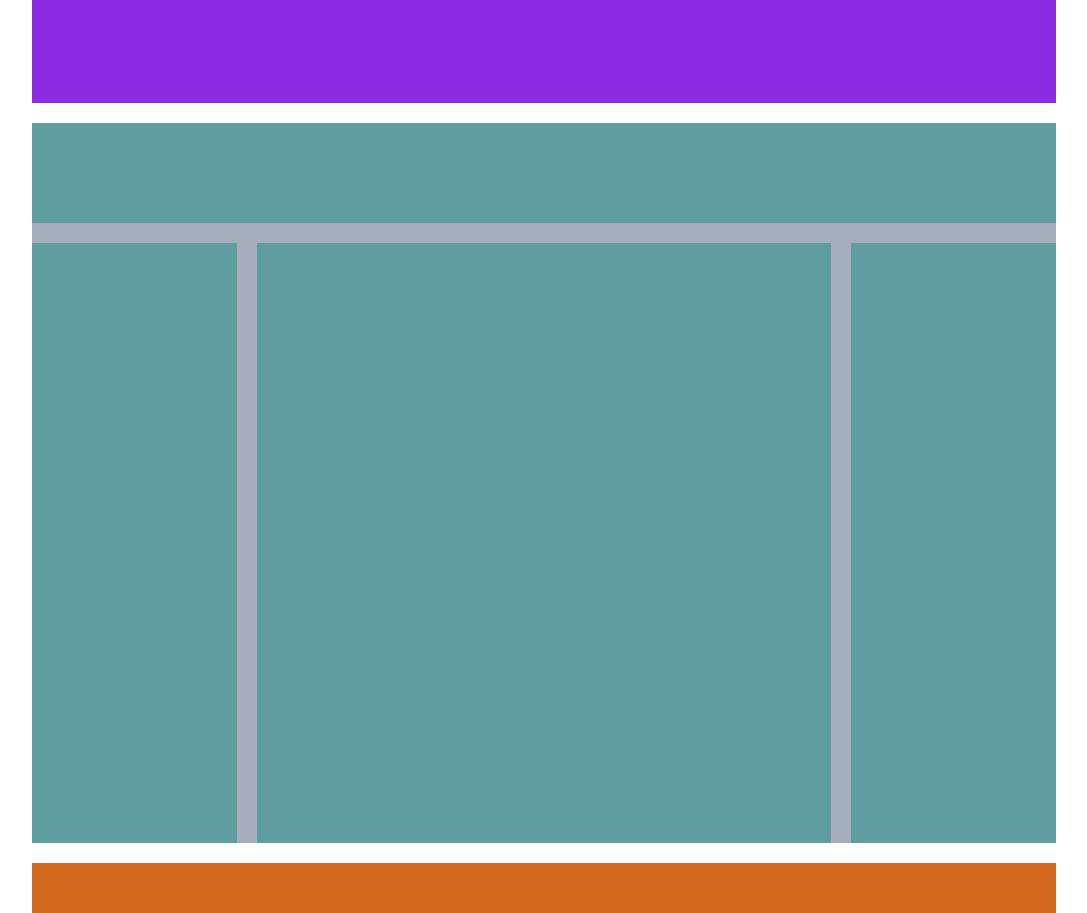
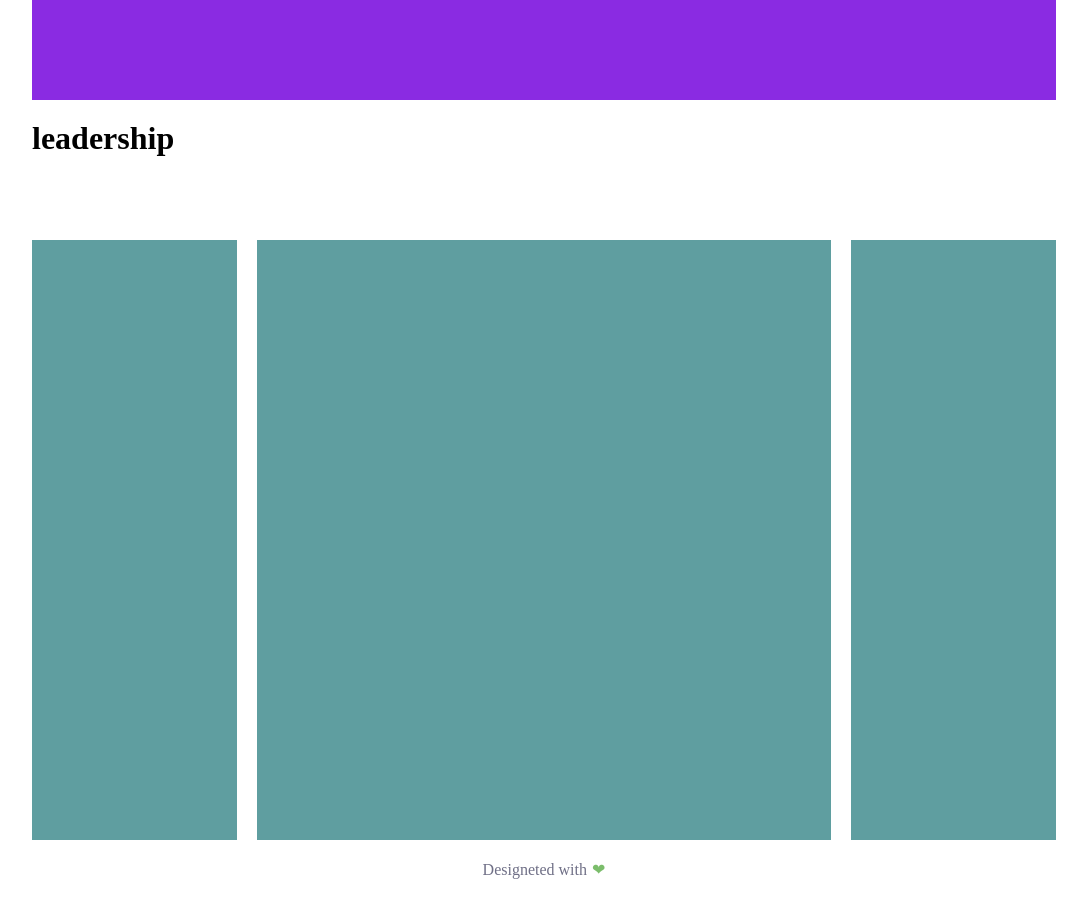
Before and after one commit to merlino79/htmlcss-wp, a plain HTML site: page index.html in a window 1280 px wide. Shown: the part 620-1533 px from the top of the page, without its empty margins (96-1183 px from the left). Drawn offline with Linux system fonts and the light colour scheme.

Commit message:
esercizio in lavorazione

```diff
--- a/css/style.css
+++ b/css/style.css
@@ -17,8 +17,9 @@
 
 .logo{
   width: 200px;
-  border-right: 3px solid black;
+  border-right: 3px solid #f85f5f;
   padding-right: 10px;
+  height: 80px;
 
 }
 
@@ -40,7 +41,7 @@ nav{
 main{
   width: 100%;
   height: 200px;
-  background-color: rgb(166, 174, 189);
+  ;
   margin-bottom: 20px;
 
 }
@@ -63,7 +64,8 @@ nav li a:hover{
 
 .title{
   height: 100px;
-  background-color: cadetblue;
+
+
   margin-bottom: 20px;
 }
 
@@ -85,5 +87,15 @@ nav li a:hover{
 
 footer{
   height: 50px;
-  background-color: chocolate;
+  color: #6f6f86;;
+  text-align: center;
 }
+
+span::after{
+  content: "\2764";
+  color: #7bbd6b;
+  padding-left: 5px;
+
+
+
+}
--- a/index.html
+++ b/index.html
@@ -40,6 +40,8 @@
     <main class="clearfix">
       <div class="title">
 
+        <h1>leadership</h1>
+
       </div>
 
       <div class="col col-left"></div>
@@ -50,6 +52,7 @@
 
     <footer>
 
+      <span>Designeted with</span>
 
     </footer>
 
```
Also changed, not shown: 1 other file.
